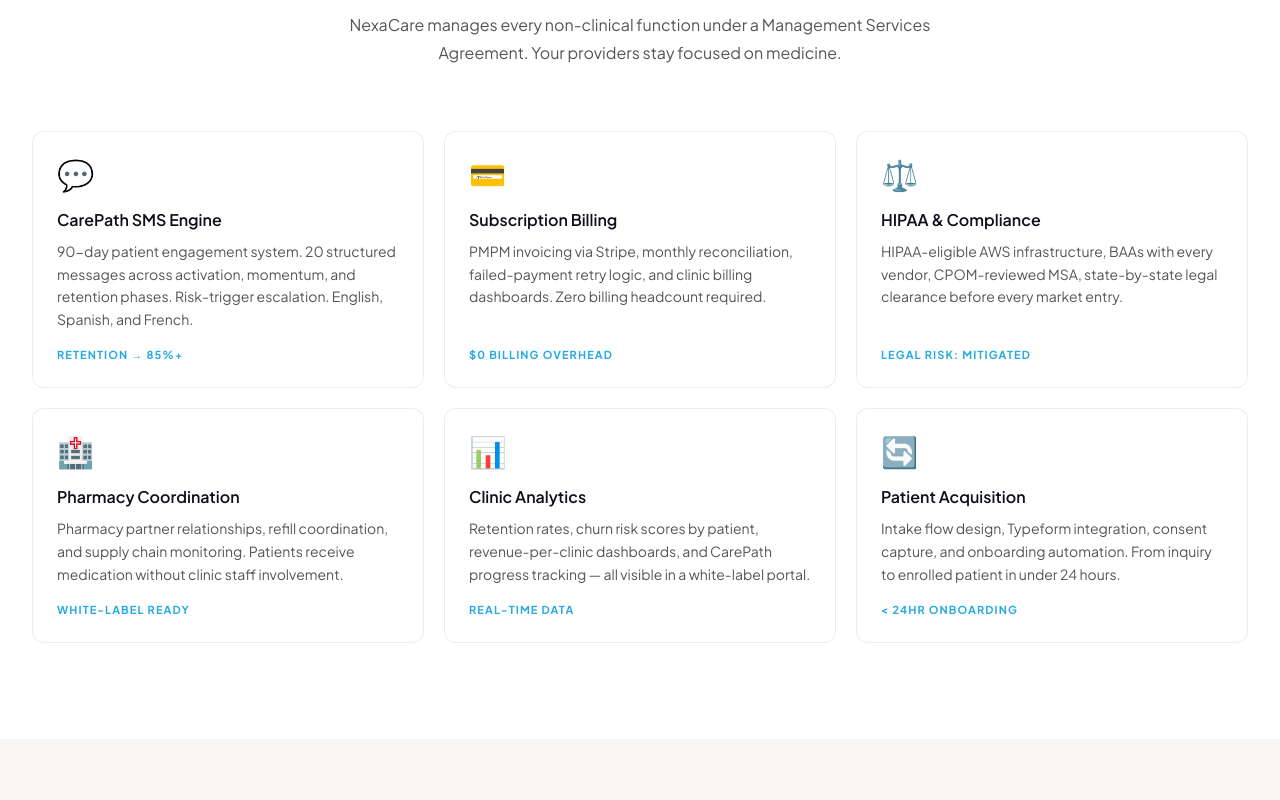
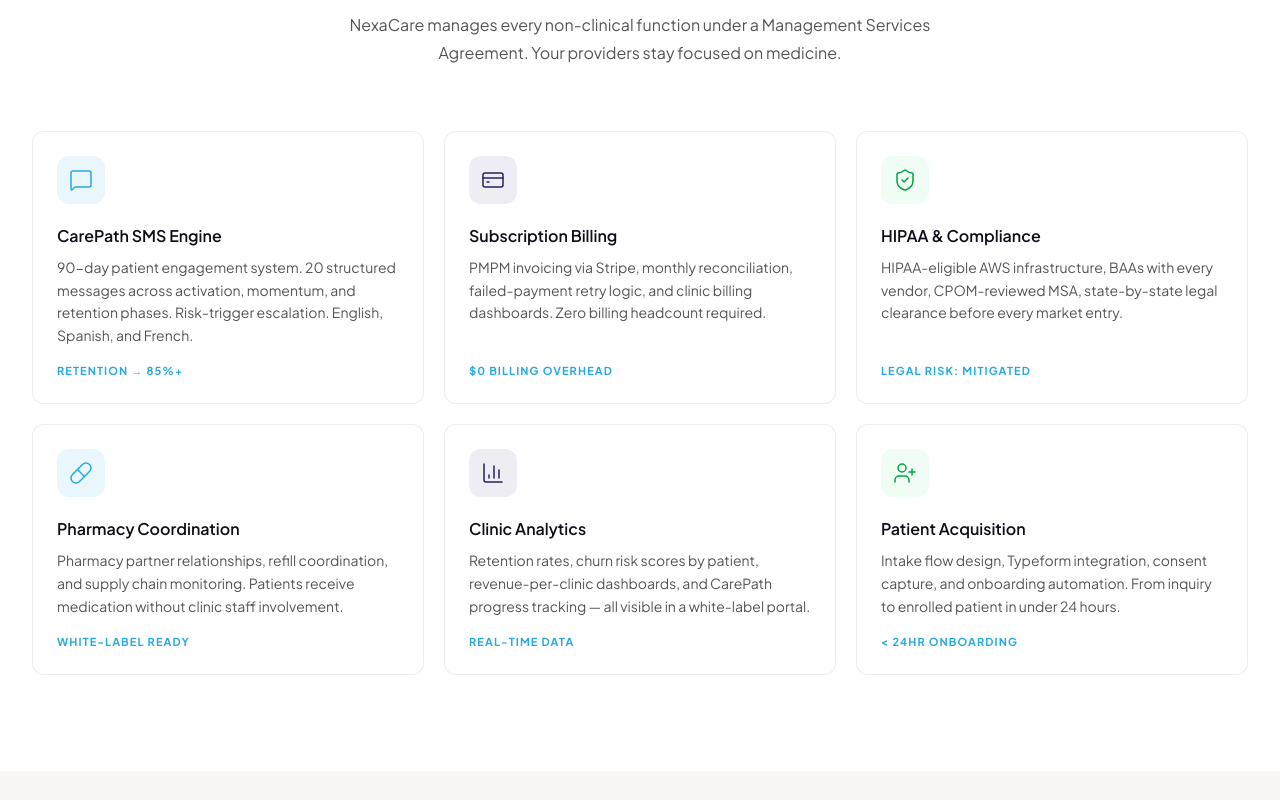
Before and after one commit to gedeonbak/nexacare-website, a Next.js app: page / in a window 1280 px wide. Shown: the part 1140-1940 px from the top of the page. Built offline with nearby package versions, Linux system fonts and the light colour scheme; no server answers.

Commit message:
Replace emoji icons with Lucide React icons on service cards

```diff
--- a/package.json
+++ b/package.json
@@ -9,6 +9,7 @@
     "lint": "eslint"
   },
   "dependencies": {
+    "lucide-react": "^1.14.0",
     "next": "16.2.4",
     "react": "19.2.4",
     "react-dom": "19.2.4"
--- a/src/app/page.tsx
+++ b/src/app/page.tsx
@@ -1,6 +1,14 @@
 import type { Metadata } from "next";
 import Link from "next/link";
 import AnnouncementBar from "@/components/AnnouncementBar";
+import {
+  MessageSquare,
+  CreditCard,
+  ShieldCheck,
+  Pill,
+  BarChart3,
+  UserPlus,
+} from "lucide-react";
 
 export const metadata: Metadata = {
   title:
@@ -17,37 +25,73 @@
 
 const featureCards = [
   {
-    icon: "💬",
+    icon: (
+      <div
+        className="w-12 h-12 rounded-xl flex items-center justify-center mb-5 transition-colors group-hover:bg-[#27AAE1]/20"
+        style={{ backgroundColor: "rgba(39,170,225,0.1)" }}
+      >
+        <MessageSquare className="w-6 h-6" strokeWidth={1.5} style={{ color: "#27AAE1" }} />
+      </div>
+    ),
     title: "CarePath SMS Engine",
     desc: "90-day patient engagement system. 20 structured messages across activation, momentum, and retention phases. Risk-trigger escalation. English, Spanish, and French.",
     tag: "Retention → 85%+",
   },
   {
-    icon: "💳",
+    icon: (
+      <div
+        className="w-12 h-12 rounded-xl flex items-center justify-center mb-5 transition-colors group-hover:bg-[#262262]/12"
+        style={{ backgroundColor: "rgba(38,34,98,0.08)" }}
+      >
+        <CreditCard className="w-6 h-6" strokeWidth={1.5} style={{ color: "#262262" }} />
+      </div>
+    ),
     title: "Subscription Billing",
     desc: "PMPM invoicing via Stripe, monthly reconciliation, failed-payment retry logic, and clinic billing dashboards. Zero billing headcount required.",
     tag: "$0 billing overhead",
   },
   {
-    icon: "⚖️",
+    icon: (
+      <div className="w-12 h-12 rounded-xl bg-green-50 flex items-center justify-center mb-5 transition-colors group-hover:bg-green-100">
+        <ShieldCheck className="w-6 h-6 text-green-600" strokeWidth={1.5} />
+      </div>
+    ),
     title: "HIPAA & Compliance",
     desc: "HIPAA-eligible AWS infrastructure, BAAs with every vendor, CPOM-reviewed MSA, state-by-state legal clearance before every market entry.",
     tag: "Legal risk: mitigated",
   },
   {
-    icon: "🏥",
+    icon: (
+      <div
+        className="w-12 h-12 rounded-xl flex items-center justify-center mb-5 transition-colors group-hover:bg-[#27AAE1]/20"
+        style={{ backgroundColor: "rgba(39,170,225,0.1)" }}
+      >
+        <Pill className="w-6 h-6" strokeWidth={1.5} style={{ color: "#27AAE1" }} />
+      </div>
+    ),
     title: "Pharmacy Coordination",
     desc: "Pharmacy partner relationships, refill coordination, and supply chain monitoring. Patients receive medication without clinic staff involvement.",
     tag: "White-label ready",
   },
   {
-    icon: "📊",
+    icon: (
+      <div
+        className="w-12 h-12 rounded-xl flex items-center justify-center mb-5 transition-colors group-hover:bg-[#262262]/12"
+        style={{ backgroundColor: "rgba(38,34,98,0.08)" }}
+      >
+        <BarChart3 className="w-6 h-6" strokeWidth={1.5} style={{ color: "#262262" }} />
+      </div>
+    ),
     title: "Clinic Analytics",
     desc: "Retention rates, churn risk scores by patient, revenue-per-clinic dashboards, and CarePath progress tracking — all visible in a white-label portal.",
     tag: "Real-time data",
   },
   {
-    icon: "🔄",
+    icon: (
+      <div className="w-12 h-12 rounded-xl bg-green-50 flex items-center justify-center mb-5 transition-colors group-hover:bg-green-100">
+        <UserPlus className="w-6 h-6 text-green-600" strokeWidth={1.5} />
+      </div>
+    ),
     title: "Patient Acquisition",
     desc: "Intake flow design, Typeform integration, consent capture, and onboarding automation. From inquiry to enrolled patient in under 24 hours.",
     tag: "< 24hr onboarding",
@@ -383,7 +427,7 @@
                   cursor: "default",
                 }}
               >
-                <div className="text-3xl mb-4">{card.icon}</div>
+                {card.icon}
                 <h3
                   className="text-[16px] font-semibold mb-2"
                   style={{ color: "#0f0e1a" }}
```
Also changed, not shown: 1 other file (tests, documents, lock files or other folders).
